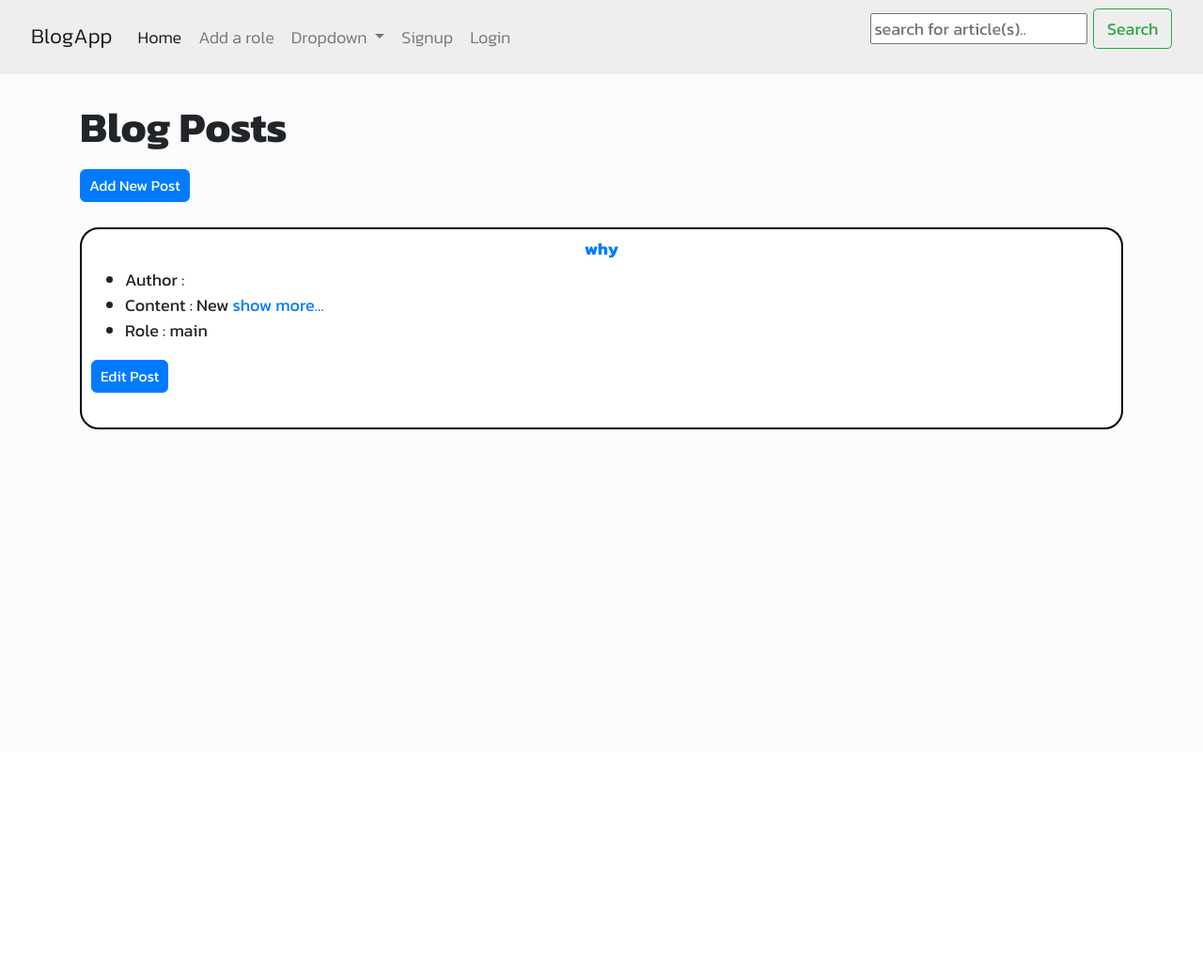
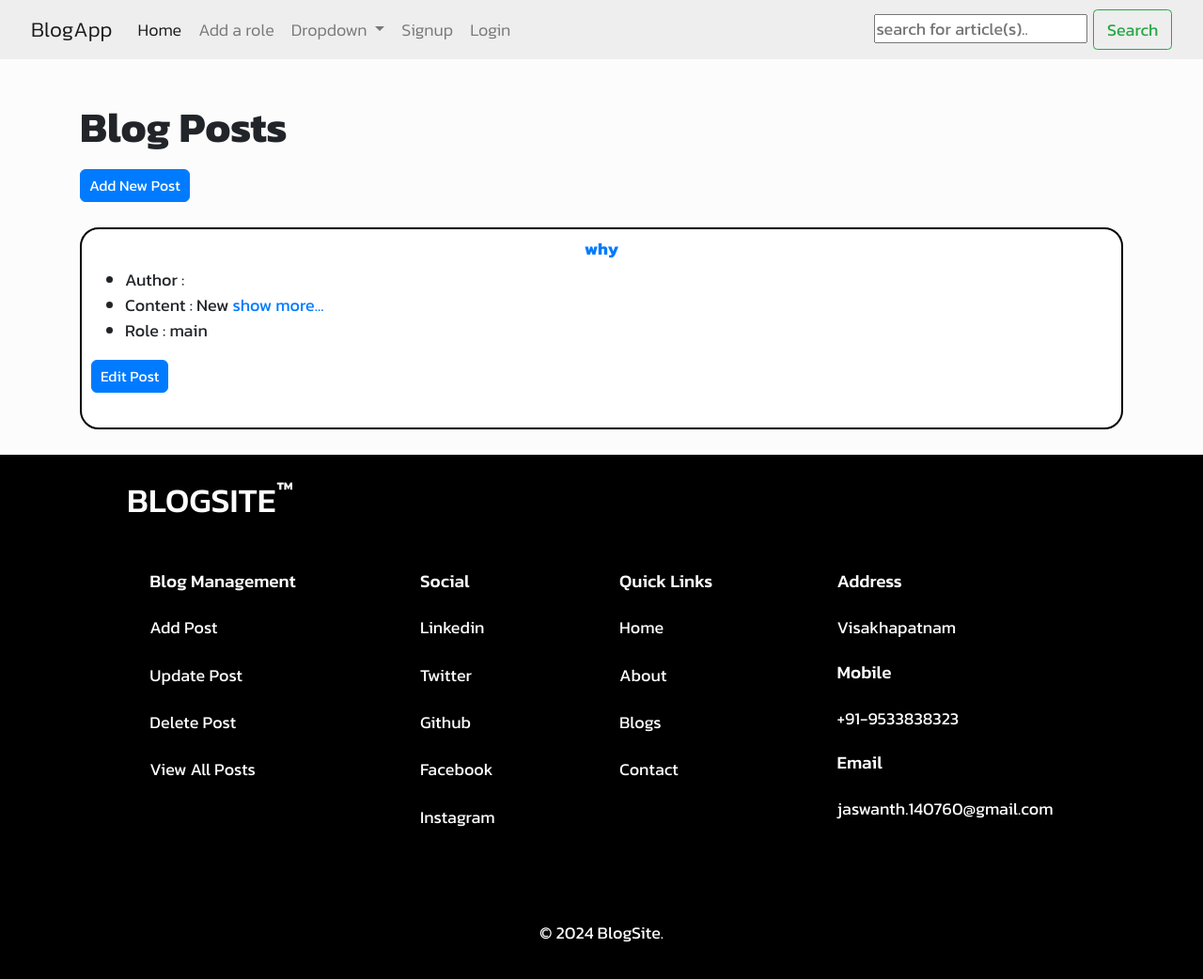
Before and after one commit to Jaswanth5996/Developer_hub, a Django app: page / in a window 1280 px wide. Shown: the whole page at 94% size. Before the commit the page ends 457 px from the top, so only its background shows below. Run offline with Django 5.2, Linux system fonts and the light colour scheme; data comes from the database, SQL or seed files in the repository; some libraries are stand-ins or nearby versions.

Commit message:
footer added

```diff
--- a/blog/settings.py
+++ b/blog/settings.py
@@ -124,6 +124,9 @@ USE_TZ = True
 # https://docs.djangoproject.com/en/5.0/howto/static-files/
 
 STATIC_URL = "static/"
+STATICFILES_DIRS=[BASE_DIR/"static",]
+
+STATIC_ROOT = BASE_DIR / "staticfiles"
 
 # Default primary key field type
 # https://docs.djangoproject.com/en/5.0/ref/settings/#default-auto-field
--- /dev/null
+++ b/posts/static/css/style.css
@@ -0,0 +1,89 @@
+* {
+  margin: 0;
+  padding: 0;
+  box-sizing: border-box;
+}
+
+html, body {
+  height: 100%;
+}
+
+body {
+  display: flex;
+  flex-direction: column;
+}
+
+.footer {
+  background-color: black;
+  color: #fefefe;
+  width: 100%;
+  margin-top: auto;
+}
+
+.footer .heading {
+  color: #fefefe;
+  max-width: 1010px;
+  width: 90%;
+  text-transform: uppercase;
+  margin: 0 auto;
+  margin-bottom: 3rem;
+  font-family: "Gill Sans", "Gill Sans MT", Calibri, "Trebuchet MS", sans-serif;
+}
+
+.footer .content {
+  display: flex;
+  justify-content: space-evenly;
+  margin: 1.5rem;
+}
+
+.footer .content p {
+  margin-bottom: 1.3rem;
+}
+
+.footer .content a {
+  text-decoration: none;
+  color: #fefefe;
+}
+
+.footer .content a:hover {
+  border-bottom: 1px solid #971717;
+}
+
+.footer .content h4 {
+  margin-bottom: 1.3rem;
+  font-size: 19px;
+}
+
+footer {
+  text-align: center;
+  margin-bottom: 2rem;
+}
+
+footer hr {
+  margin: 2rem 0;
+}
+
+@media (max-width: 767px) {
+  .footer .content {
+      display: flex;
+      flex-direction: column;
+      font-size: 14px;
+  }
+
+  .footer {
+      position: unset;
+  }
+}
+
+@media (min-width: 768px) and (max-width: 1024px) {
+  .footer .content,
+  .footer {
+      font-size: 14px;
+  }
+}
+
+@media (orientation: landscape) and (max-height: 500px) {
+  .footer {
+      position: unset;
+  }
+}
--- a/templates/base.html
+++ b/templates/base.html
@@ -1,9 +1,10 @@
+{%load static%}
 <html>
-
 <head>
     <meta charset="UTF-8">
     <meta name="viewport" content="width=device-width, initial-scale=1.0">
     <link rel="stylesheet" href="https://bootswatch.com/5/yeti/bootstrap.min.css">
+    <link rel="stylesheet" href="{%static '/css/style.css'%}"
     <link rel="preconnect" href="https://fonts.googleapis.com">
     <link rel="preconnect" href="https://fonts.gstatic.com" crossorigin>
     <link href="https://fonts.googleapis.com/css2?family=Kanit:ital,wght@0,100;0,200;0,300;0,400;0,500;0,600;0,700;0,800;0,900;1,100;1,200;1,300;1,400;1,500;1,600;1,700;1,800;1,900&family=Teko:wght@300..700&display=swap" rel="stylesheet">
@@ -123,6 +124,9 @@
 
     {%block content%}
     {%endblock%}
+
+    </div>
+
     <script>
     function myFunction() {
         var x = document.getElementById("myLinks");
--- a/templates/view_posts.html
+++ b/templates/view_posts.html
@@ -25,4 +25,45 @@
     <br>
 </div>
 </section>
+<div class="footer">
+    <div class="heading">
+        <br />
+        <h2>BlogSite<sup>™</sup></h2>
+    </div>
+    <div class="content">
+        <div class="blog-management">
+            <h4>Blog Management</h4>
+            <p><a href="/add-post">Add Post</a></p>
+            <p><a href="/update-post">Update Post</a></p>
+            <p><a href="/delete-post">Delete Post</a></p>
+            <p><a href="/view-posts">View All Posts</a></p>
+        </div>
+        <div class="social-media">
+            <h4>Social</h4>
+            <p><a href="#"><i class="fab fa-linkedin"></i> Linkedin</a></p>
+            <p><a href="#"><i class="fab fa-twitter"></i> Twitter</a></p>
+            <p><a href="https://github.com/farazc60"><i class="fab fa-github"></i> Github</a></p>
+            <p><a href="https://www.facebook.com/codewithfaraz"><i class="fab fa-facebook"></i> Facebook</a></p>
+            <p><a href="https://www.instagram.com/codewithfaraz"><i class="fab fa-instagram"></i> Instagram</a></p>
+        </div>
+        <div class="links">
+            <h4>Quick Links</h4>
+            <p><a href="#">Home</a></p>
+            <p><a href="#">About</a></p>
+            <p><a href="#">Blogs</a></p>
+            <p><a href="#">Contact</a></p>
+        </div>
+        <div class="details">
+            <h4 class="address">Address</h4>
+            <p>Visakhapatnam</p>
+            <h4 class="mobile">Mobile</h4>
+            <p><a href="#">+91-9533838323</a></p>
+            <h4 class="mail">Email</h4>
+            <p><a href="#">jaswanth.140760@gmail.com</a></p>
+        </div>
+    </div>
+    <footer>
+        <hr />
+        © 2024 BlogSite.
+    </footer>
 {%endblock%}
```
Also changed, not shown: 3 other files.
